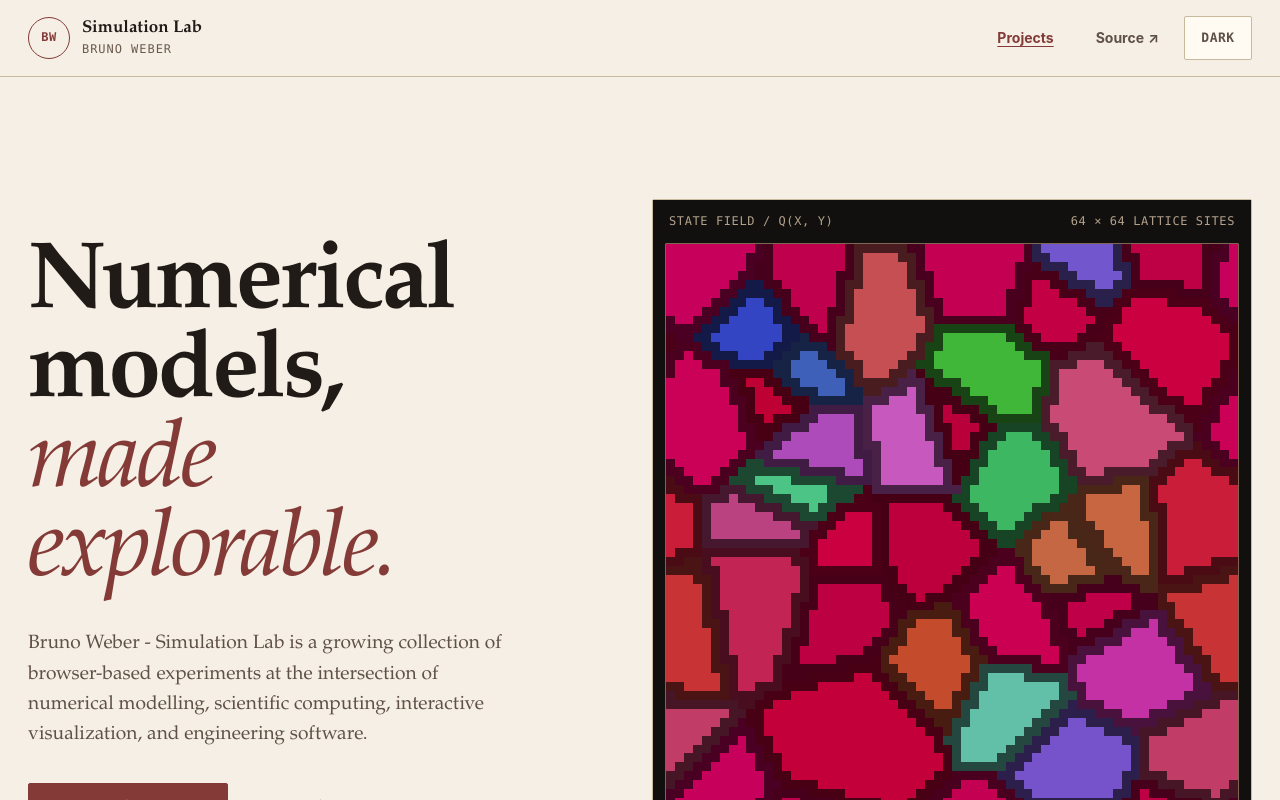
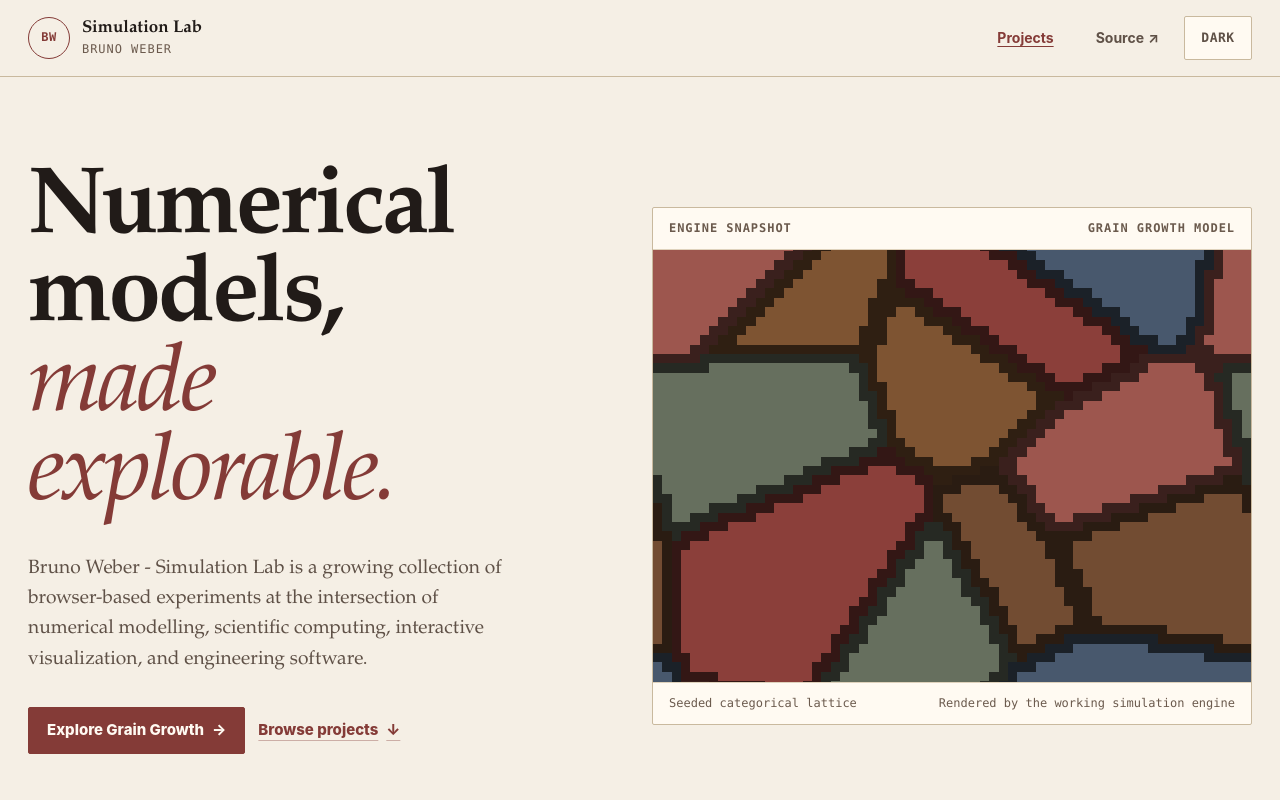
Before and after one commit to brunowe/simulation-fec, a React (Vite) app: page / in a window 1280 px wide. Shown: the top 800 px of the page. Built offline with nearby package versions, Linux system fonts and the light colour scheme.

Commit message:
Ajusta hero da página inicial à V5

```diff
--- a/src/pages/LandingPage.jsx
+++ b/src/pages/LandingPage.jsx
@@ -28,7 +28,7 @@ const workflow = [
 const grainGrowthProject = getProjectBySlug("grain-growth");
 const heroSnapshot = createGrainGrowthEngine({
   effectiveTemperature: 0.1,
-  initialGrains: 36,
+  initialGrains: 12,
   seed: 2025,
   size: 64,
 }).snapshot();
@@ -57,16 +57,22 @@ export function LandingPage() {
             </p>
             <div className="button-row">
               <Link className="button button--primary" to="/simulations/grain-growth">
-                Explore Grain Growth <span aria-hidden="true">↗</span>
+                Explore Grain Growth <span aria-hidden="true">→</span>
               </Link>
               <a className="button button--text" href="#projects">
-                Browse projects
+                Browse projects <span aria-hidden="true">↓</span>
               </a>
             </div>
           </div>
 
           <figure className="hero-specimen">
-            <GrainCanvas snapshot={heroSnapshot} />
+            <div aria-hidden="true" className="hero-specimen__topline">
+              <span>Engine snapshot</span>
+              <span>Grain Growth Model</span>
+            </div>
+            <div className="hero-specimen__viewport">
+              <GrainCanvas palette="identity" snapshot={heroSnapshot} />
+            </div>
             <figcaption>
               <span>Seeded categorical lattice</span>
               <span>Rendered by the working simulation engine</span>
--- a/src/simulations/grain-growth/GrainCanvas.jsx
+++ b/src/simulations/grain-growth/GrainCanvas.jsx
@@ -1,6 +1,17 @@
 import { useEffect, useMemo, useRef } from "react";
 
 import { isBoundaryCell } from "./rendering";
+
+const identityPalette = Object.freeze([
+  Object.freeze([137, 91, 54]),
+  Object.freeze([171, 93, 85]),
+  Object.freeze([78, 96, 118]),
+  Object.freeze([124, 83, 54]),
+  Object.freeze([151, 69, 63]),
+  Object.freeze([111, 121, 102]),
+  Object.freeze([160, 106, 69]),
+  Object.freeze([178, 107, 95]),
+]);
 
 function hslToRgb(hue, saturation, lightness) {
   const s = saturation / 100;
@@ -21,27 +32,32 @@ function hslToRgb(hue, saturation, lightness) {
   return rgb.map((channel) => Math.round((channel + match) * 255));
 }
 
-function colorForGrain(grainId, seed) {
+function colorForGrain(grainId, seed, palette) {
   let hash = (Math.imul(grainId + 1, 2654435761) ^ seed) >>> 0;
   hash ^= hash >>> 16;
+
+  if (palette === "identity") {
+    return identityPalette[(hash >>> 0) % identityPalette.length];
+  }
+
   const hue = hash % 360;
   const saturation = 53 + ((hash >>> 9) % 18);
   const lightness = 51 + ((hash >>> 17) % 12);
   return hslToRgb(hue, saturation, lightness);
 }
 
-export function GrainCanvas({ snapshot }) {
+export function GrainCanvas({ palette = "spectrum", snapshot }) {
   const canvasRef = useRef(null);
   const { config, counters, lattice, metrics } = snapshot;
-  const palette = useMemo(() => {
+  const colorMap = useMemo(() => {
     const colors = new Map();
     for (const grainId of lattice) {
       if (!colors.has(grainId)) {
-        colors.set(grainId, colorForGrain(grainId, config.seed));
+        colors.set(grainId, colorForGrain(grainId, config.seed, palette));
       }
     }
     return colors;
-  }, [config.seed, lattice]);
+  }, [config.seed, lattice, palette]);
 
   useEffect(() => {
     const canvas = canvasRef.current;
@@ -52,7 +68,7 @@ export function GrainCanvas({ snapshot }) {
 
     for (let index = 0; index < lattice.length; index += 1) {
       const boundary = isBoundaryCell(lattice, index, config.size);
-      const color = palette.get(lattice[index]);
+      const color = colorMap.get(lattice[index]);
       const factor = boundary ? 0.34 : 0.92;
       const pixel = index * 4;
 
@@ -63,7 +79,7 @@ export function GrainCanvas({ snapshot }) {
     }
 
     context.putImageData(image, 0, 0);
-  }, [config.size, lattice, palette]);
+  }, [colorMap, config.size, lattice]);
 
   return (
     <div className="grain-canvas-frame">
--- a/src/styles.css
+++ b/src/styles.css
@@ -344,6 +344,16 @@ td {
   margin-top: var(--space-6);
 }
 
+.landing-hero .button {
+  min-height: 44px;
+  padding: 0.625rem 1.125rem;
+  font-size: 0.9375rem;
+}
+
+.landing-hero .button--text {
+  padding-inline: 0;
+}
+
 .button {
   display: inline-flex;
   min-height: 46px;
@@ -404,15 +414,54 @@ td {
 
 .hero-specimen {
   grid-column: 7 / 13;
-  margin: var(--space-6) 0 0;
+  align-self: start;
+  margin: 2.5rem 0 0;
   border: 1px solid var(--line);
   border-radius: 2px;
   background: var(--paper-raised);
 }
 
-.hero-specimen .grain-canvas-frame {
+.hero-specimen__topline {
+  display: flex;
+  align-items: center;
+  justify-content: space-between;
+  gap: var(--space-4);
+  padding: var(--space-3) var(--space-4);
+  border-bottom: 1px solid var(--line-soft);
+  color: var(--ink-dim);
+  font-family: var(--mono);
+  font-size: 0.75rem;
+  font-weight: 800;
+  letter-spacing: 0.08em;
+  line-height: 1.45;
+  text-transform: uppercase;
+}
+
+.hero-specimen__viewport {
+  overflow: hidden;
+  aspect-ratio: 540 / 390;
+  background: var(--field-bg);
+}
+
+.hero-specimen__viewport .grain-canvas-frame {
+  height: 100%;
+  padding: 0;
   border: 0;
   border-radius: 0;
+}
+
+.hero-specimen__viewport .grain-canvas-frame__topline,
+.hero-specimen__viewport .grain-canvas-frame__legend {
+  display: none;
+}
+
+.hero-specimen__viewport .grain-canvas {
+  width: 100%;
+  height: 100%;
+  aspect-ratio: auto;
+  border: 0;
+  border-radius: 0;
+  object-fit: cover;
 }
 
 .hero-specimen figcaption {
@@ -425,6 +474,24 @@ td {
   font-family: var(--mono);
   font-size: 0.75rem;
   line-height: 1.45;
+}
+
+@media (prefers-reduced-motion: no-preference) {
+  .hero-specimen__viewport .grain-canvas {
+    animation: hero-specimen-reveal 720ms cubic-bezier(0.16, 1, 0.3, 1) both;
+  }
+}
+
+@keyframes hero-specimen-reveal {
+  from {
+    clip-path: inset(0 12% 0 0);
+    filter: blur(1px);
+  }
+
+  to {
+    clip-path: inset(0);
+    filter: blur(0);
+  }
 }
 
 .hero-ledger {
```
Also changed, not shown: 1 other file (tests, documents, lock files or other folders).
